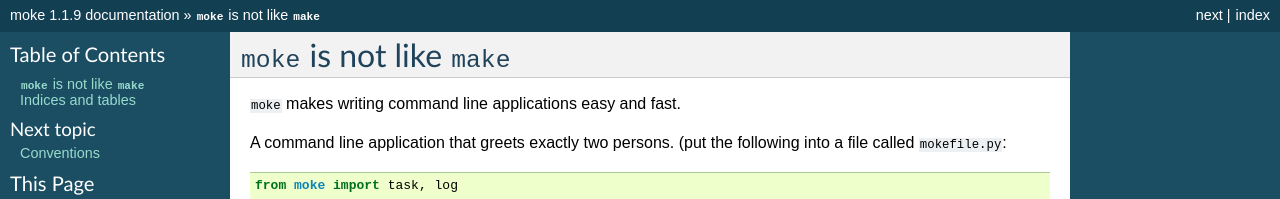
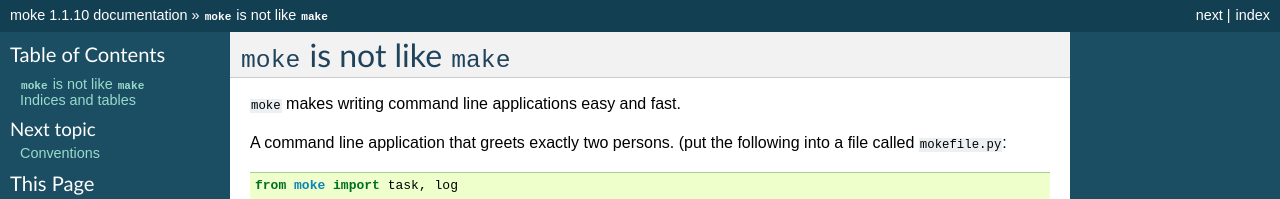
Before and after one commit to mcieslik-mctp/moke, a Sphinx documentation site: the page built from doc/source/index.rst, in a window 1280 px wide. Shown: the top 199 px of the page. Built offline with Sphinx 7.4.7, drawn with Linux system fonts in a browser that asks for light colours; some of the changed text lies outside the part shown.

Commit message:
fixes for 1.1.10

```diff
--- a/CHANGELOG.rst
+++ b/CHANGELOG.rst
@@ -1,5 +1,11 @@
 Changelog
 =========
+
+Version 1.1.10
+-------------
+
+  - minor bug fixes
+
 
 Version 1.1.9
 -------------
--- a/doc/source/conf.py
+++ b/doc/source/conf.py
@@ -48,9 +48,9 @@
 # built documents.
 #
 # The short X.Y version.
-version = '1.1.9'
+version = '1.1.10'
 # The full version, including alpha/beta/rc tags.
-release = '1.1.9'
+release = '1.1.10'
 
 # The language for content autogenerated by Sphinx. Refer to documentation
 # for a list of supported languages.
--- a/setup.py
+++ b/setup.py
@@ -1,7 +1,7 @@
 #!/usr/bin/env python2
 # -*- coding: utf-8 -*-
 NAME = "moke"
-VERSION = "1.1.9"
+VERSION = "1.1.10"
 
 try:
     from setuptools import setup
```
Also changed, not shown: 5 other files.
